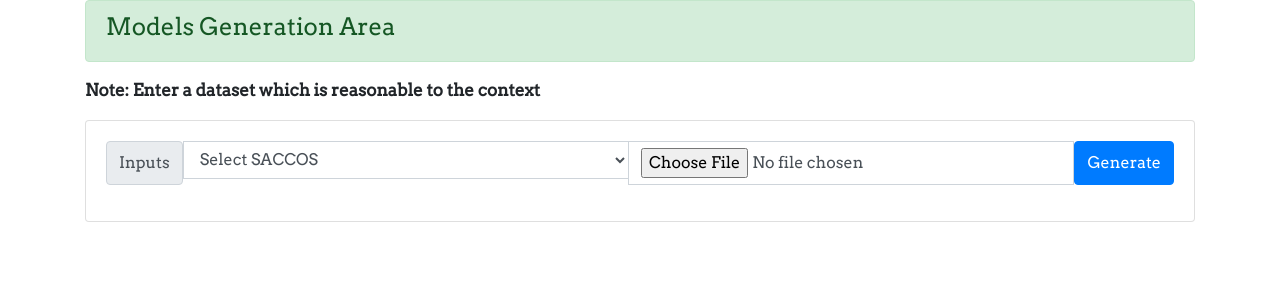
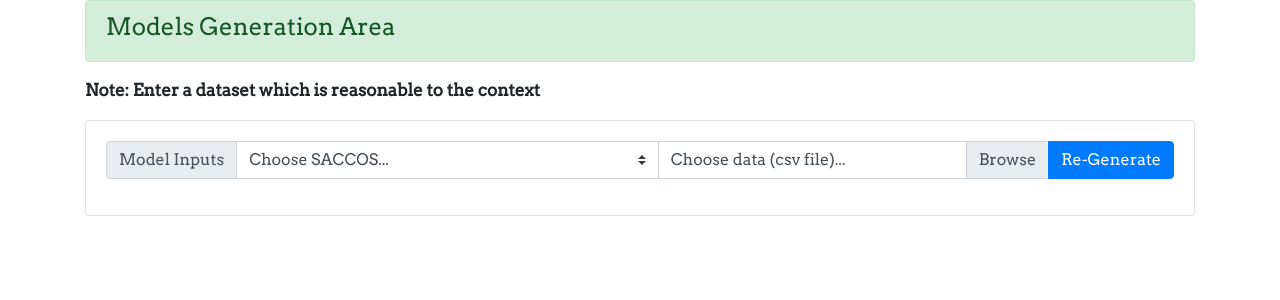
Before and after one commit to kamala96/saccos-prediction, a Flask app: page /generate in a window 1280 px wide. Shown: the part 68-368 px from the top of the page. Run offline with Flask 2, Linux system fonts and the light colour scheme; data comes from the database, SQL or seed files in the repository; both versions use the stored data as it was after the commit; some libraries are stand-ins or nearby versions.

Commit message:
updated re-generetae model page

```diff
--- a/saccoss_prediction/templates/generate_models.html
+++ b/saccoss_prediction/templates/generate_models.html
@@ -1,63 +1,89 @@
 {% extends "base.html" %} {% block head %} {{ super() }}
-<link rel="stylesheet" href="{{ url_for('static', filename= 'extended_beauty.css') }}" />
+<link
+  rel="stylesheet"
+  href="{{ url_for('static', filename= 'extended_beauty.css') }}"
+/>
 {% endblock %} {% block content %}
 
 <!---Containerize main page for styling--->
 <div class="page">
   <!---Containerize paragraph and form for styling--->
   <div class="container">
-
     <div class="alert alert-success" role="alert">
       <h4>Models Generation Area</h4>
     </div>
 
     <div class="intro">
       <b>
-                <p class="Note"><b>Note: Enter a dataset which is reasonable to the context</b></p>
+        <p class="Note">
+          <b>Note: Enter a dataset which is reasonable to the context</b>
+        </p>
       </b>
     </div>
 
     <div class="card mb-2">
       <div class="card-body">
         {% with messages = get_flashed_messages() %} {% if messages %}
-                <div class="alert alert-primary" role="alert">
-                    {{ messages[0] }}
-                </div>
+        <div class="alert alert-primary" role="alert">{{ messages[0] }}</div>
         {% endif %} {% endwith %}
 
-                <form action="{{url_for('generate_model.generate')}}" method="post" enctype="multipart/form-data">
+        <form
+          action="{{url_for('generate_model.generate')}}"
+          method="post"
+          enctype="multipart/form-data"
+        >
           <div class="input-group mb-3">
-                        <span class="input-group-text">Inputs</span>
-                        <select id="saccos" name="saccos-name" class="form-control" id="saccos"
-                            aria-describedby="saccos" required>
-                            <option selected disabled>Select SACCOS</option>
+            <div class="input-group-prepend">
+              <label class="input-group-text" for="inputGroupSelect01">
+                Model Inputs
+              </label>
+            </div>
+            <select
+              class="custom-select"
+              id="inputGroupSelect01"
+              name="saccos-name"
+              required
+            >
+              <option selected>Choose SACCOS...</option>
               {% for saccoss in list_of_saccos %}
               <option value="{{ saccoss.id }}">{{ saccoss.name }}</option>
               {% endfor %}
             </select>
-                        <input type="file" aria-label="Dataset" name="file" class="form-control" required>
-                        <button class="btn btn-primary" type="submit">Generate</button>
+            <div class="custom-file">
+              <input
+                type="file"
+                class="custom-file-input"
+                name="file"
+                id="inputGroupFile01"
+                required
+              />
+              <label class="custom-file-label" for="inputGroupFile01"
+                >Choose data (csv file)...</label
+              >
+            </div>
+            <div class="input-group-append">
+              <button class="btn btn-primary" type="submit">Re-Generate</button>
+            </div>
           </div>
         </form>
       </div>
     </div>
 
-        <br>
-        <br>
+    <br />
+    <br />
     <!---Set placeholder for prediction output--->
     {% if prediction_text is defined %}
     <div class="pred">
       <div class="alert alert-success" role="alert">
         <h4 class="alert-heading">Success!</h4>
-                <hr>
-                <p class="mb-0 result"><strong>Results: </strong>
+        <hr />
+        <p class="mb-0 result">
+          <strong>Results: </strong>
           {{ prediction_text }}
         </p>
       </div>
     </div>
-        {% else %}
-        {% endif %}
-
+    {% else %} {% endif %}
 
     <!-- {% if texts is defined %}
         {% for text in texts %}
@@ -70,11 +96,8 @@
         {% else %}
         Error!
         {% endif %} -->
-
-
   </div>
 </div>
 <!-- </center> -->
 
-
 {% endblock %}
```
Also changed, not shown: saccoss_prediction/static/model-pics/saccos-a/capital-adequacy.csv (+11 -11 lines), saccoss_prediction/db.sqlite, 2 other files. Lines whose indentation alone changed are shown as unchanged.
